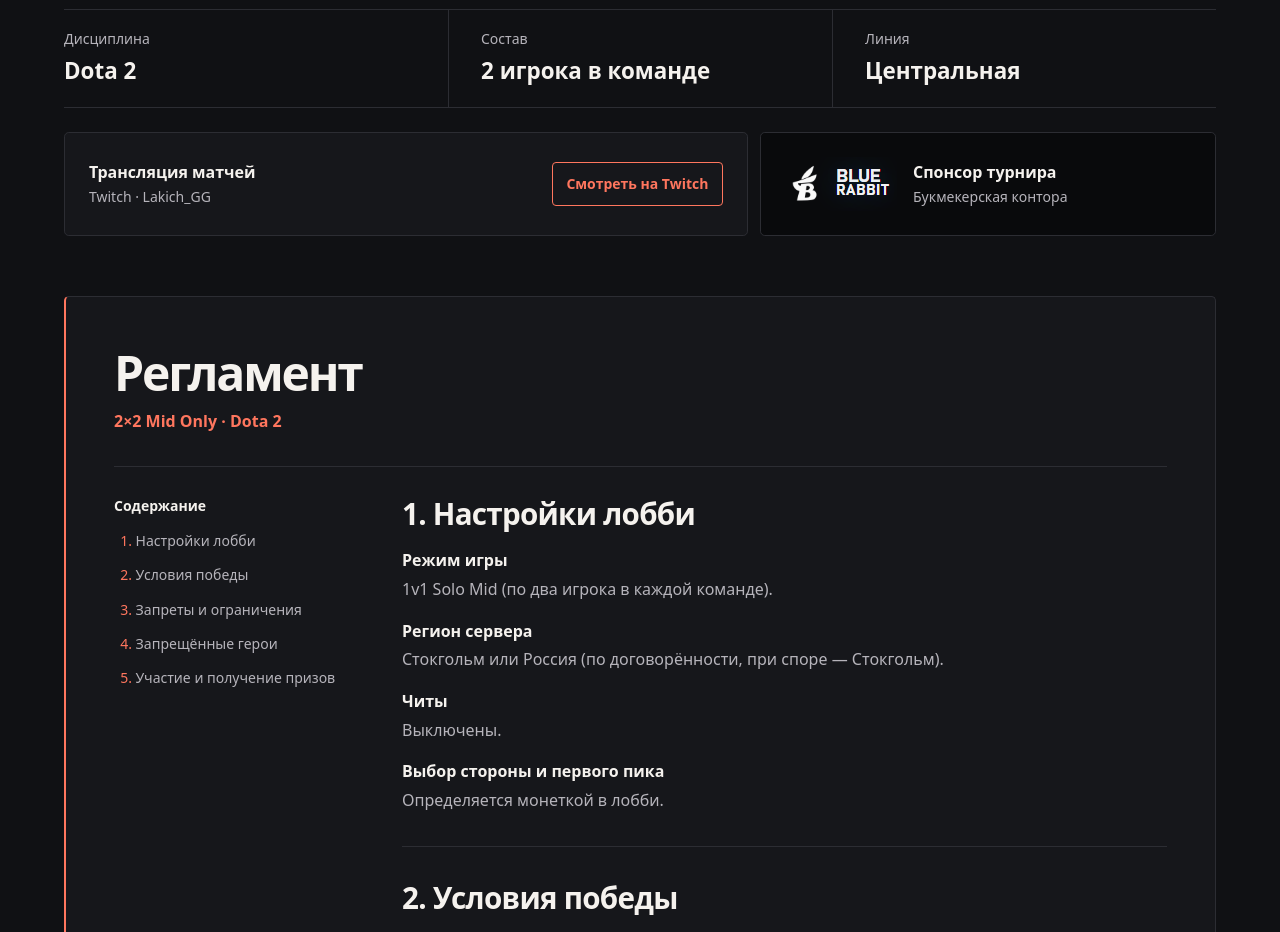
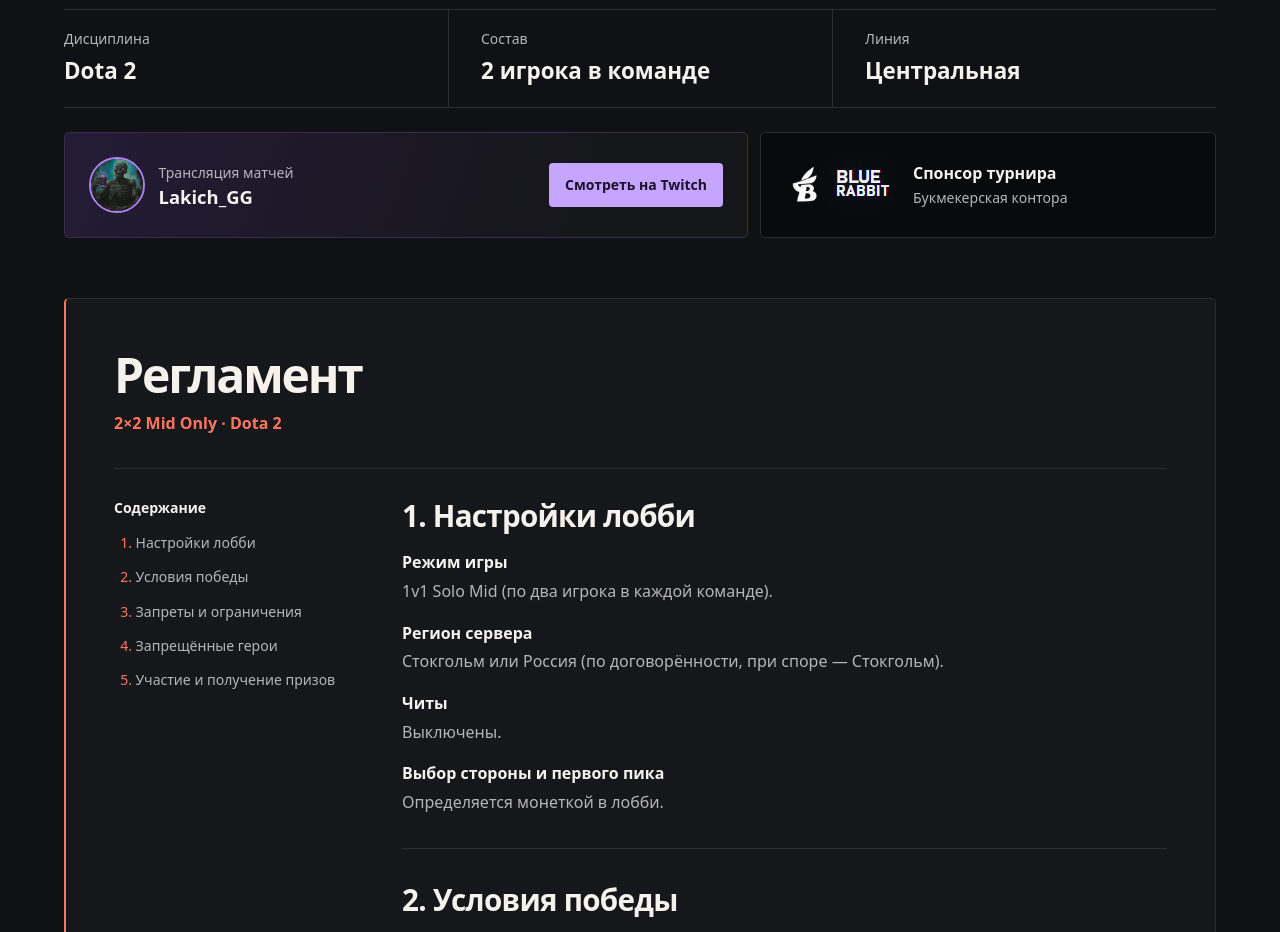
Before and after one commit to Miffetto/site-reglament, a plain HTML site: page index.html in a window 1280 px wide. Shown: the part 800-1732 px from the top of the page. Drawn offline with Linux system fonts and the light colour scheme.

Commit message:
Refresh the Twitch broadcast card with the channel avatar

```diff
--- a/index.html
+++ b/index.html
@@ -50,10 +50,13 @@
         </div>
       </dl>
       <div class="event-details">
-        <section class="event-card" aria-labelledby="broadcast-title">
-          <div>
-            <h3 id="broadcast-title">Трансляция матчей</h3>
-            <p>Twitch · Lakich_GG</p>
+        <section class="event-card broadcast-card" aria-labelledby="broadcast-title">
+          <div class="stream-channel">
+            <img class="stream-avatar" src="./assets/lakich-gg.webp" width="56" height="56" alt="">
+            <div>
+              <p>Трансляция матчей</p>
+              <h3 id="broadcast-title">Lakich_GG</h3>
+            </div>
           </div>
           <a class="stream-link" href="https://www.twitch.tv/Lakich_GG" target="_blank" rel="noopener">Смотреть на Twitch</a>
         </section>
--- a/styles.css
+++ b/styles.css
@@ -126,18 +126,32 @@ h2 { font-size: clamp(1.85rem, 4vw, 3rem); line-height: 1.16; font-weight: 760;
 }
 .event-card h3 { margin: 0; font-size: 1rem; }
 .event-card p { color: var(--muted); font-size: 0.875rem; }
+.broadcast-card {
+  border-color: #3a2c50;
+  background: linear-gradient(110deg, #251b36, var(--panel) 76%);
+}
+.stream-channel { display: flex; align-items: center; gap: 0.85rem; }
+.stream-avatar {
+  display: block;
+  flex: none;
+  border: 2px solid #ae82f2;
+  border-radius: 50%;
+  object-fit: cover;
+}
+.stream-channel h3 { font-size: 1.15rem; line-height: 1.25; }
 .stream-link {
   display: inline-flex;
   align-items: center;
   min-height: 2.75rem;
-  padding: 0.45rem 0.85rem;
-  border: 1px solid var(--accent);
+  padding: 0.5rem 1rem;
   border-radius: 0.25rem;
-  color: var(--accent);
+  color: #1c102c;
+  background: #c5a5ff;
   font-size: 0.875rem;
-  font-weight: 700;
+  font-weight: 750;
 }
-.stream-link:hover { background: var(--accent); color: #201313; }
+.stream-link:hover { background: #d7beff; }
+.stream-link:focus-visible { outline-color: #c5a5ff; }
 .sponsor-card { justify-content: flex-start; background: #090a0c; }
 .sponsor-card:hover { border-color: var(--accent); }
 .sponsor-logo { display: block; flex: none; }
@@ -261,6 +275,10 @@ h2 { font-size: clamp(1.85rem, 4vw, 3rem); line-height: 1.16; font-weight: 760;
   .ban-roster { grid-template-columns: repeat(2, minmax(0, 1fr)); }
 }
 
+@media (max-width: 26rem) {
+  .stream-link { width: 100%; justify-content: center; }
+}
+
 @media (prefers-reduced-motion: reduce) {
   html { scroll-behavior: auto; }
   .button { transition: none; }
```
Also changed, not shown: assets/lakich-gg.webp (added).
